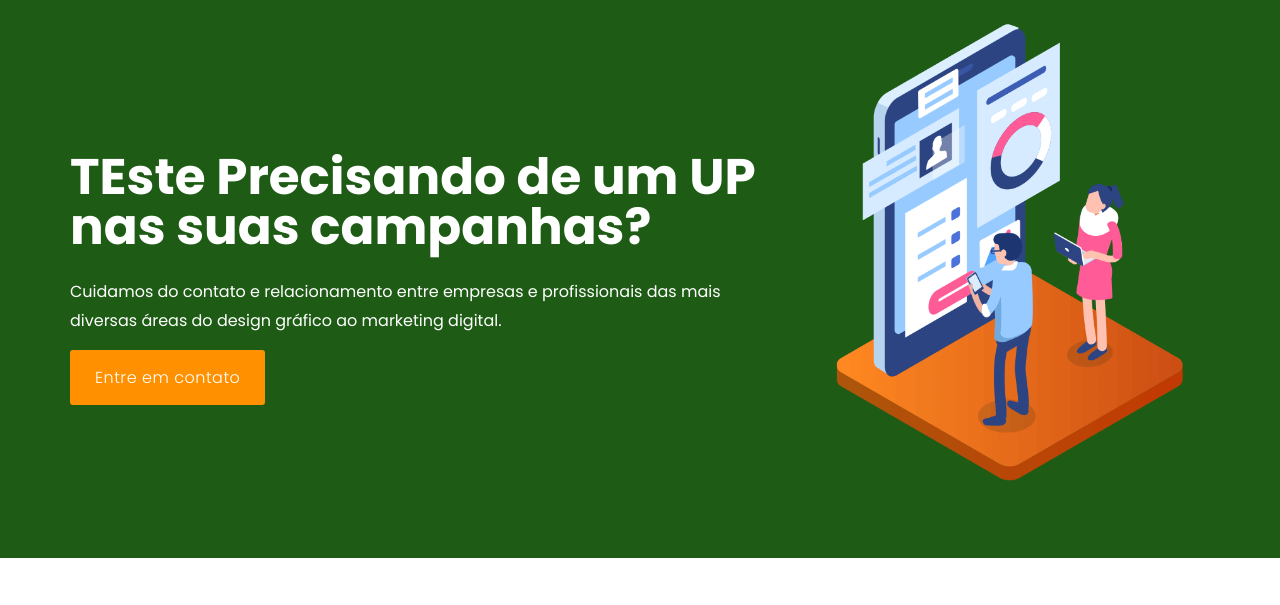
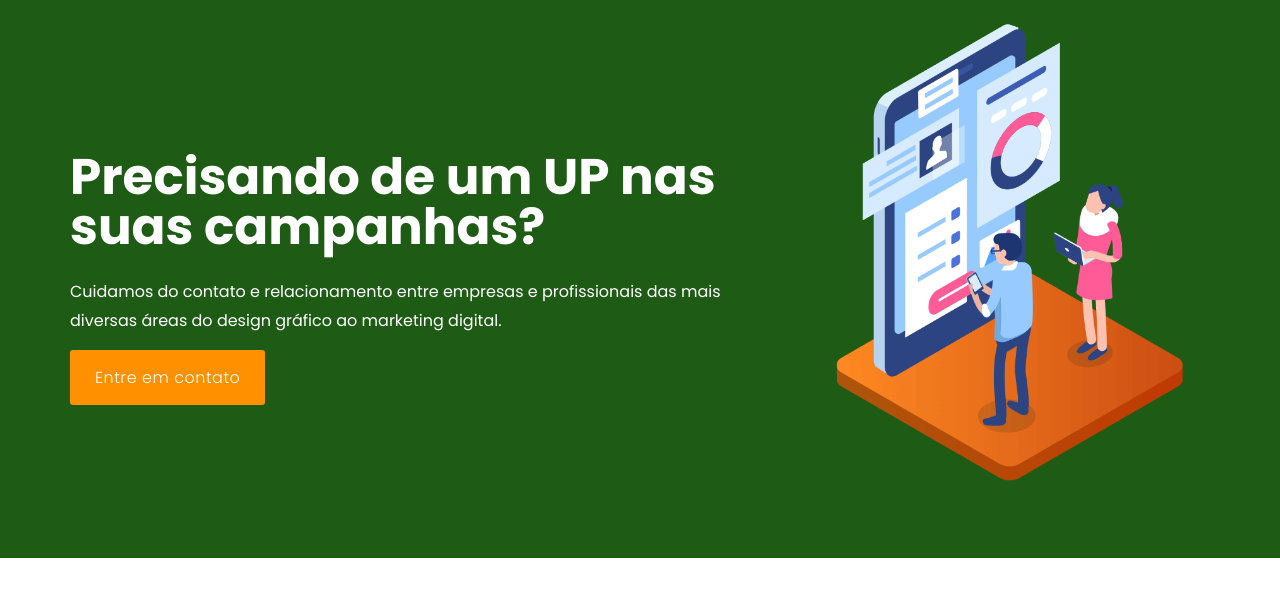
Before and after one commit to lucascruzph/flash.lucascruz.dev.br, a plain HTML site: page index.html in a window 1280 px wide. Shown: the part 116-721 px from the top of the page. Drawn offline with nearby package versions, Linux system fonts and the light colour scheme.

Commit message:
Update index.html

```diff
--- a/index.html
+++ b/index.html
@@ -27,7 +27,7 @@
         <img src="img/logo png" class="hide">
         <div class="flex" id="inicio">
                 <div>
-                    <h1> TEste Precisando de um UP nas suas campanhas?</h1>
+                    <h1>Precisando de um UP nas suas campanhas?</h1>
                     <p> Cuidamos do contato e relacionamento entre empresas e profissionais das mais diversas áreas do design gráfico ao marketing digital.</p>
                     <a href="#formulario">Entre em contato</a>
                 </div>
```
